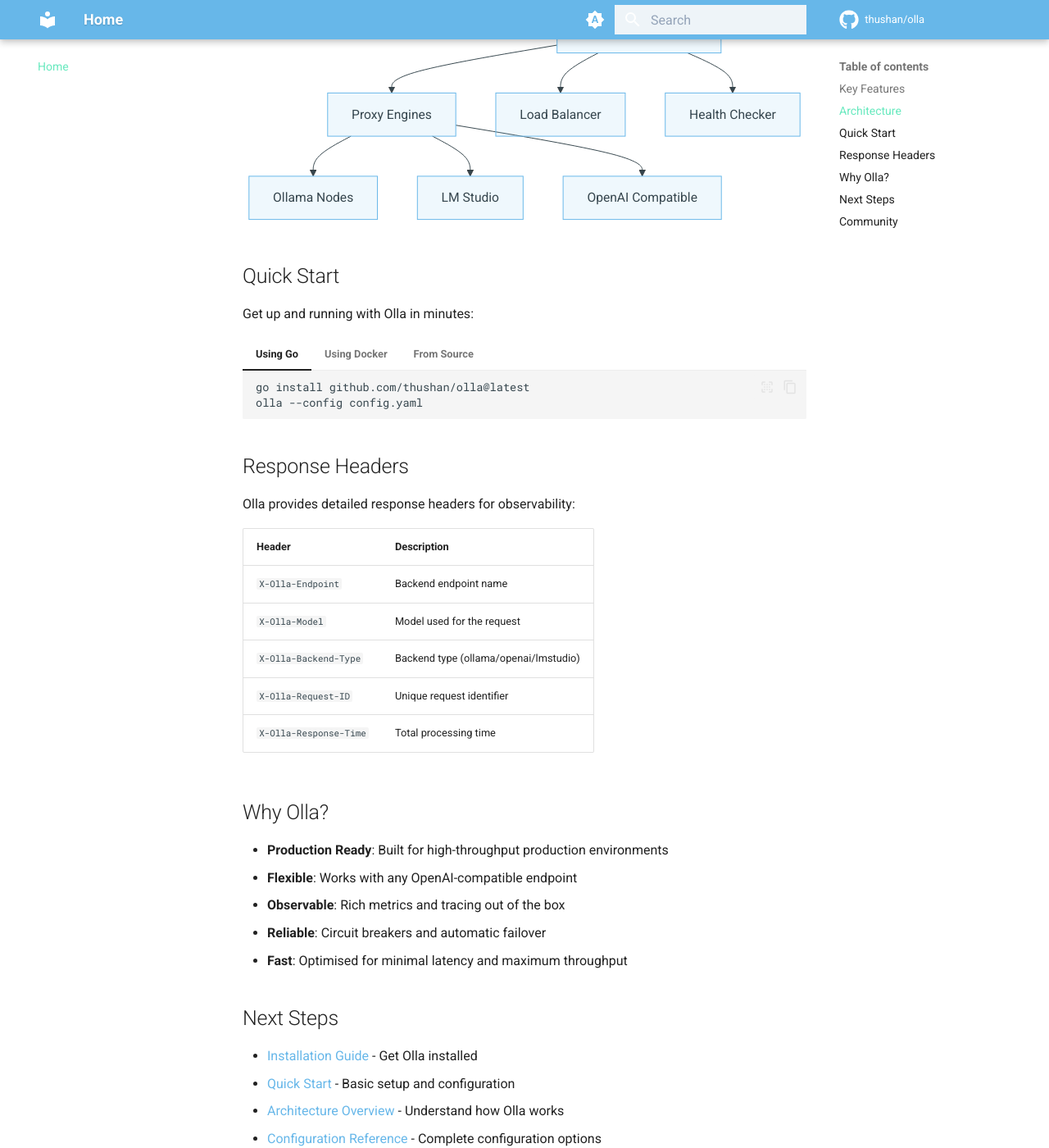
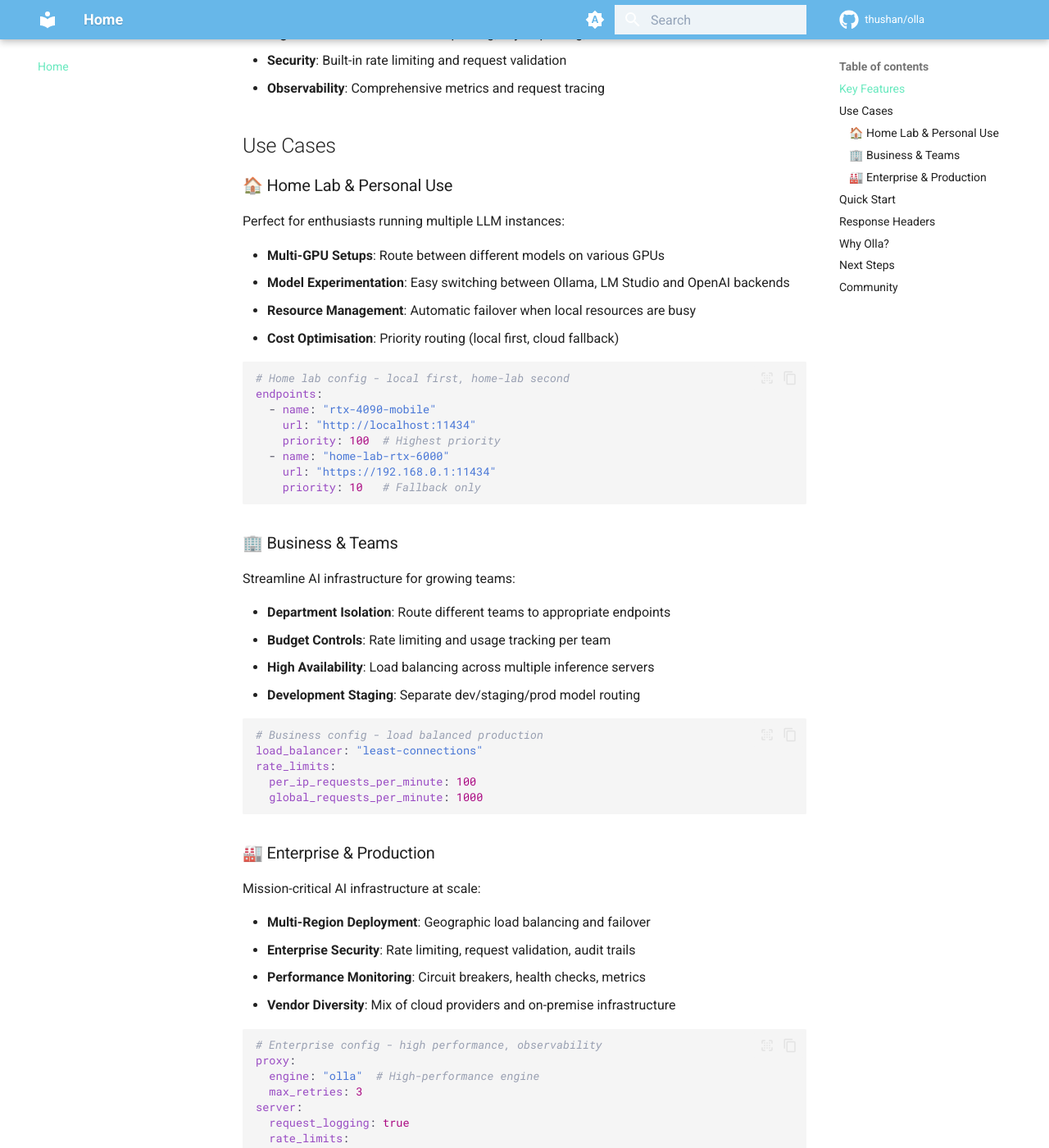
Before and after one commit to leo-3889/olla, an MkDocs documentation site: the page built from docs/content/index.md, in a window 1280 px wide and 1400 px high, scrolled down 990 px. Shown: the whole window at 82% size. Built offline with MkDocs 1.6.1 and Material for MkDocs 9.7.7, drawn with Linux system fonts in a browser that asks for light colours; comment, search, counter and statistics services are not loaded; some of the changed text lies outside the part shown.

Commit message:
fleshing out things

````diff
--- a/docs/content/index.md
+++ b/docs/content/index.md
@@ -1,13 +1,26 @@
-# Olla
+<div align="center">
+  <img src="assets/images/banner.png" alt="Olla - LLM Proxy & Load Balancer" style="max-width: 100%; height: auto;">
+  <p>
+    <a href="https://github.com/thushan/olla/blob/master/LICENSE"><img src="https://img.shields.io/github/license/thushan/olla" alt="License"></a>
+    <a href="https://golang.org/"><img src="https://img.shields.io/github/go-mod/go-version/thushan/olla" alt="Go"></a>
+    <a href="https://github.com/thushan/olla/actions/workflows/ci.yml"><img src="https://github.com/thushan/olla/actions/workflows/ci.yml/badge.svg?branch=main" alt="CI"></a>
+    <a href="https://goreportcard.com/report/github.com/thushan/olla"><img src="https://goreportcard.com/badge/github.com/thushan/olla" alt="Go Report Card"></a>
+    <a href="https://github.com/thushan/olla/releases/latest"><img src="https://img.shields.io/github/release/thushan/olla" alt="Latest Release"></a> <br />
+    <a href="https://ollama.com"><img src="https://img.shields.io/badge/Ollama-native-lightgreen.svg" alt="Ollama: Native Support"></a>
+    <a href="https://lmstudio.ai/"><img src="https://img.shields.io/badge/LM Studio-native-lightgreen.svg" alt="LM Studio: Native Support"></a>
+    <a href="https://github.com/vllm-project/vllm"><img src="https://img.shields.io/badge/vLLM-openai-lightblue.svg" alt="vLLM: OpenAI Compatible"></a>
+    <a href="https://github.com/lemonade-sdk/lemonade"><img src="https://img.shields.io/badge/Lemonade-openai-lightblue.svg" alt="Lemonade AI: OpenAI Compatible"></a>
+    <a href="https://github.com/InternLM/lmdeploy"><img src="https://img.shields.io/badge/LM Deploy-openai-lightblue.svg" alt="Lemonade AI: OpenAI Compatible"></a>
+  </P>
+</div>
 
-![Olla Logo](https://img.shields.io/badge/Olla-LLM%20Proxy-blue?style=for-the-badge)
-[![Go Version](https://img.shields.io/github/go-mod/go-version/thushan/olla)](https://golang.org/)
-[![License](https://img.shields.io/github/license/thushan/olla)](LICENSE)
+Olla is a high-performance, low-overhead, low-latency proxy, model unifier and load balancer for managing LLM infrastructure.
 
-A high-performance proxy and load balancer for LLM infrastructure, written in Go. Olla intelligently routes requests across local and remote inference nodes including Ollama, LM Studio, and OpenAI-compatible endpoints.
+It intelligently routes LLM requests across local and remote inference nodes - including [Ollama](https://github.com/ollama/ollama), [LM Studio](https://lmstudio.ai/) and OpenAI-compatible endpoints like [vLLM](https://github.com/vllm-project/vllm). Olla provides model discovery and unified model catalogues within each provider, enabling seamless routing to available models on compatible endpoints.
 
 ## Key Features
 
+- **Unified Model Registry**: Unifies models registered across instances (of the same type - Eg. Ollama or LMStudio)
 - **Dual Proxy Engines**: Choose between Sherpa (simple, maintainable) and Olla (high-performance with advanced features)
 - **Intelligent Load Balancing**: Priority-based, round-robin, and least-connections strategies
 - **Health Monitoring**: Circuit breakers and automatic failover
@@ -15,37 +28,82 @@
 - **Security**: Built-in rate limiting and request validation
 - **Observability**: Comprehensive metrics and request tracing
 
-## Architecture
+## Use Cases
 
-Olla follows **Hexagonal Architecture** (Ports & Adapters) for maintainability and testability:
+### 🏠 Home Lab & Personal Use
 
-```mermaid
-graph TB
-    Client[Client Requests] --> Handler[HTTP Handlers]
-    Handler --> Core[Core Business Logic]
-    Core --> Proxy[Proxy Engines]
-    Core --> Balancer[Load Balancer]
-    Core --> Health[Health Checker]
-    Proxy --> Ollama[Ollama Nodes]
-    Proxy --> LMStudio[LM Studio]
-    Proxy --> OpenAI[OpenAI Compatible]
+Perfect for enthusiasts running multiple LLM instances:
+
+- **Multi-GPU Setups**: Route between different models on various GPUs
+- **Model Experimentation**: Easy switching between Ollama, LM Studio and OpenAI backends
+- **Resource Management**: Automatic failover when local resources are busy
+- **Cost Optimisation**: Priority routing (local first, cloud fallback)
+
+```yaml
+# Home lab config - local first, home-lab second
+endpoints:
+  - name: "rtx-4090-mobile"
+    url: "http://localhost:11434"
+    priority: 100  # Highest priority
+  - name: "home-lab-rtx-6000"
+    url: "https://192.168.0.1:11434"
+    priority: 10   # Fallback only
 ```
+
+### 🏢 Business & Teams
+
+Streamline AI infrastructure for growing teams:
+
+- **Department Isolation**: Route different teams to appropriate endpoints
+- **Budget Controls**: Rate limiting and usage tracking per team
+- **High Availability**: Load balancing across multiple inference servers
+- **Development Staging**: Separate dev/staging/prod model routing
+
+```yaml
+# Business config - load balanced production
+load_balancer: "least-connections"
+rate_limits:
+  per_ip_requests_per_minute: 100
+  global_requests_per_minute: 1000
+```
+
+### 🏭 Enterprise & Production
+
+Mission-critical AI infrastructure at scale:
+
+- **Multi-Region Deployment**: Geographic load balancing and failover
+- **Enterprise Security**: Rate limiting, request validation, audit trails
+- **Performance Monitoring**: Circuit breakers, health checks, metrics
+- **Vendor Diversity**: Mix of cloud providers and on-premise infrastructure
+
+```yaml
+# Enterprise config - high performance, observability
+proxy:
+  engine: "olla"  # High-performance engine
+  max_retries: 3
+server:
+  request_logging: true
+  rate_limits:
+    global_requests_per_minute: 10000
+```
+
+---
 
 ## Quick Start
 
 Get up and running with Olla in minutes:
 
+=== "Using Docker"
+    ```bash
+    # If you have ollama or lmstudio locally
+    docker run -t -p 40114:40114 ghcr.io/thushan/olla:latest
+    ```
+
 === "Using Go"
 
     ```bash
     go install github.com/thushan/olla@latest
-    olla --config config.yaml
-    ```
-
-=== "Using Docker"
-
-    ```bash
-    docker run -p 8080:8080 -v $(pwd)/config.yaml:/config.yaml thushan/olla
+    olla
     ```
 
 === "From Source"
````
Also changed, not shown: other parts of docs/content/index.md (+2 -1 lines), docs/content/development/overview.md (added, +15 -0 lines), docs/content/stylesheets/nightowl.css (+10 -2 lines), docs/content/assets/images/banner.png (added).
